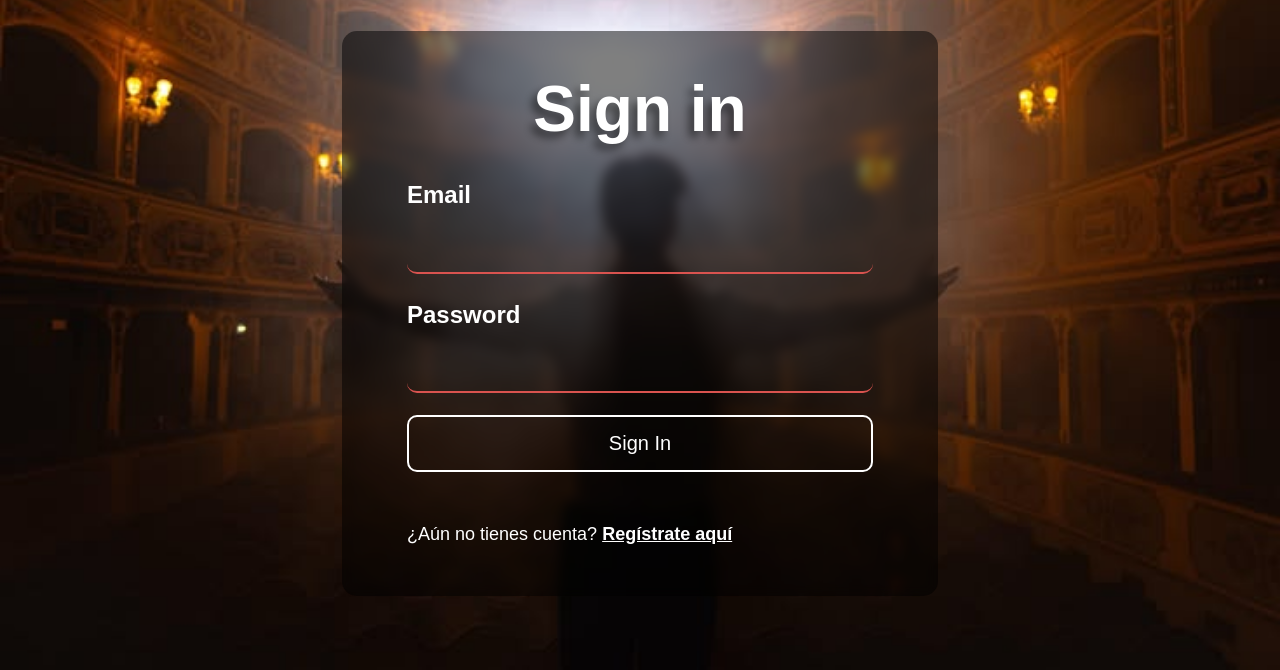
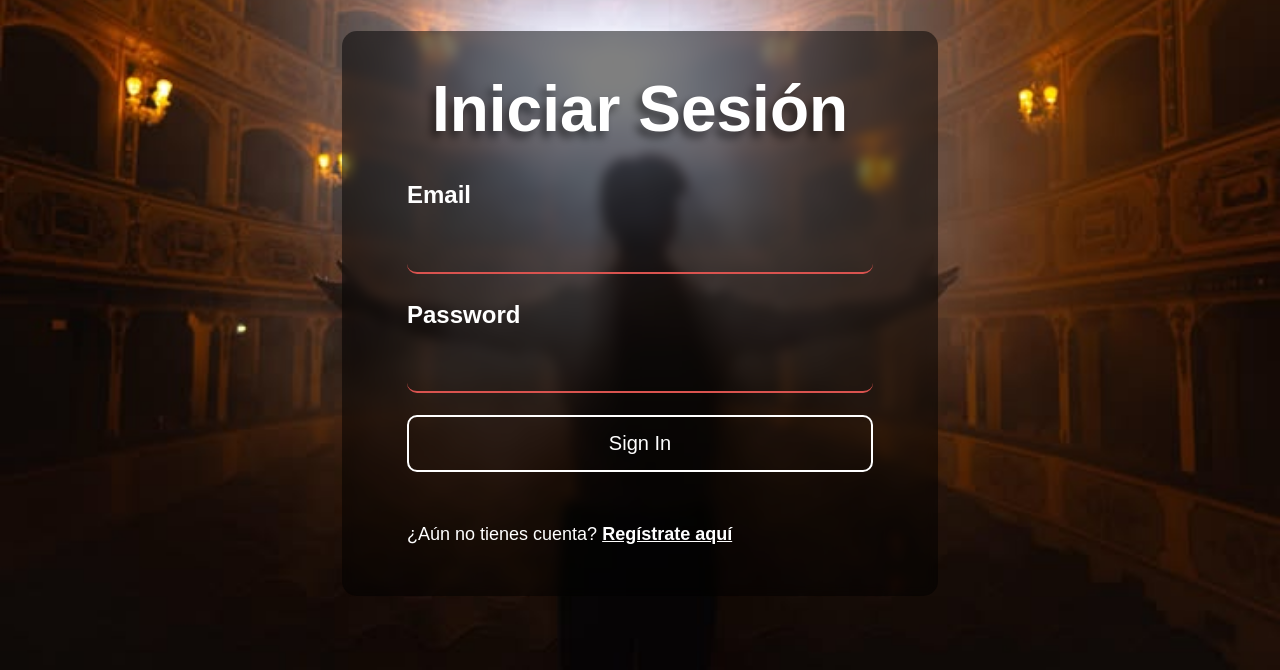
Before and after one commit to Igna07Ri/teatro-ucb, a React app: page login.html in a window 1280 px wide. Shown: the part 130-800 px from the top of the page. Built offline with nearby package versions, Linux system fonts and the light colour scheme; no server answers; a web font is replaced by a local one.

Commit message:
Update login.html

```diff
--- a/login.html
+++ b/login.html
@@ -3,7 +3,7 @@
 <head>
   <meta charset="utf-8">
   <meta name="viewport" content="width=device-width, initial-scale=1">
-  <title>Sign in · Teatro UCB</title>
+  <title>Iniciar Sesión · Teatro UCB</title>
   <link rel="preconnect" href="https://fonts.googleapis.com">
   <link rel="preconnect" href="https://fonts.gstatic.com" crossorigin>
   <link href="https://fonts.googleapis.com/css2?family=Afacad:wght@400;500;600;700&display=swap" rel="stylesheet">
@@ -13,7 +13,7 @@
 <body>
   <teatro-navigation></teatro-navigation>
   <main class="panel">
-    <h1>Sign in</h1>
+    <h1>Iniciar Sesión</h1>
     <form id="auth-form" data-modo="login" novalidate>
       <div class="campo"><label for="email">Email</label>
         <input id="email" name="email" type="email" autocomplete="email" required></div>
```
